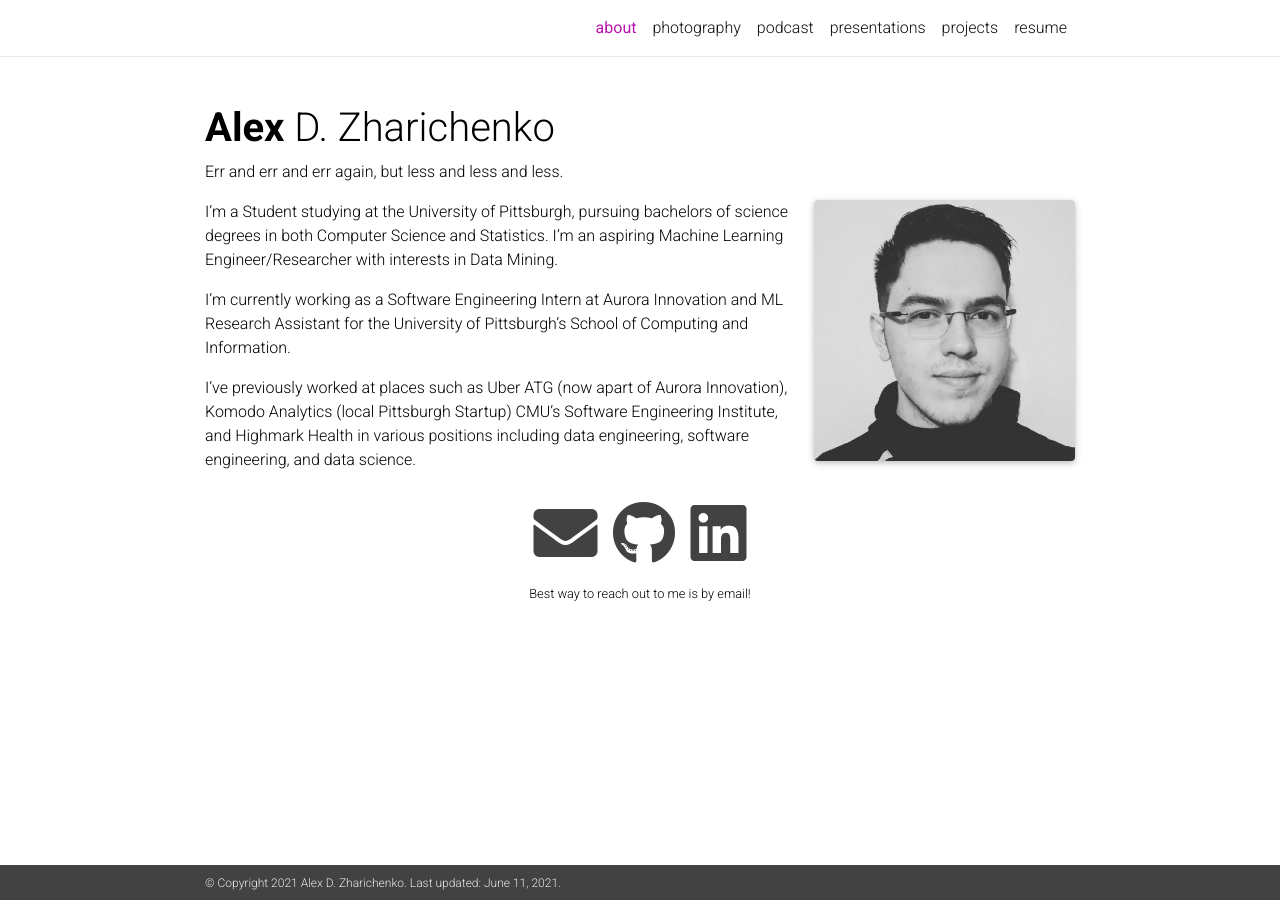
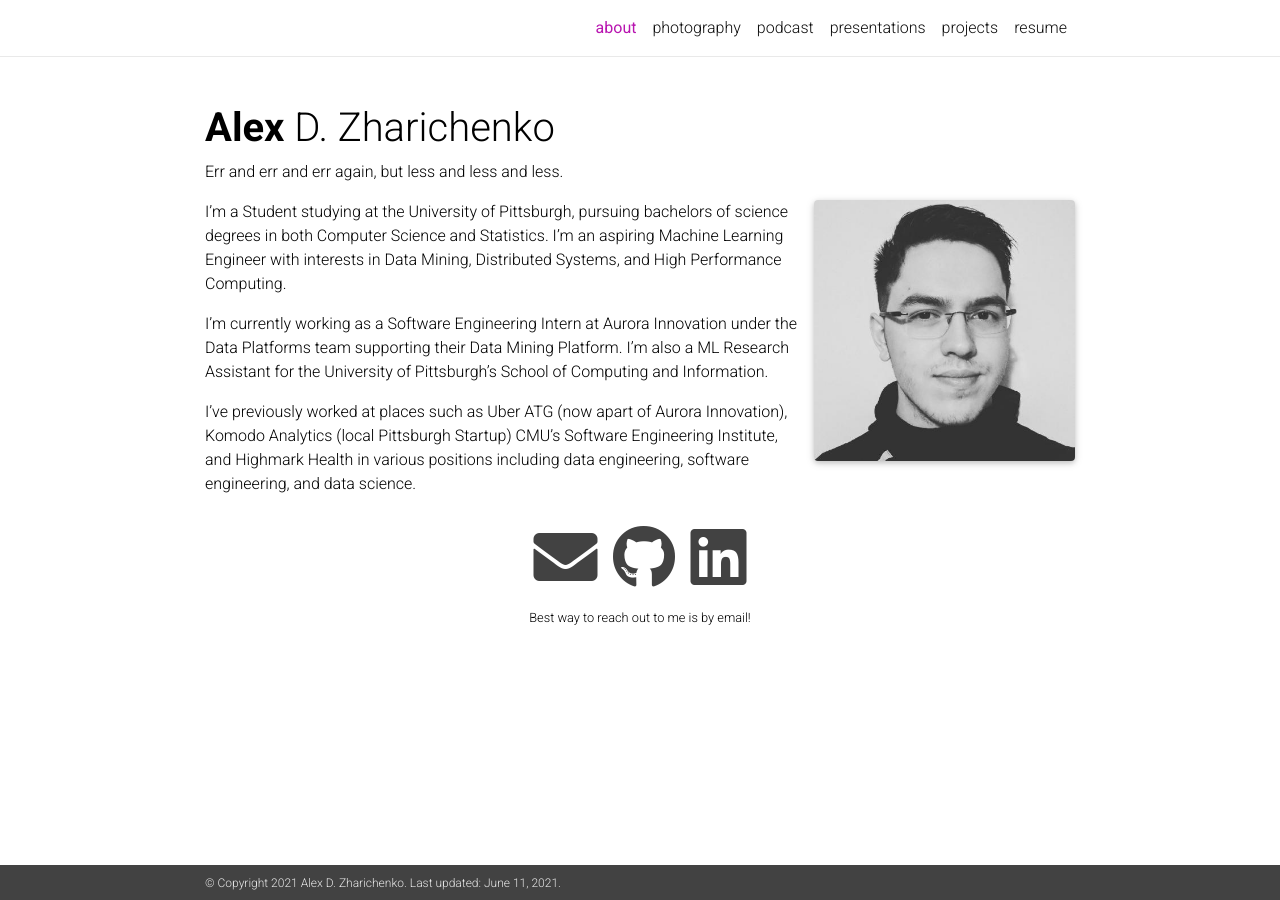
Before and after one commit to azharichenko/alexzharichenko.me, a Jekyll site: the page built from _pages/about.md, in a window 1280 px wide. Built offline with Jekyll 4.4.1, drawn with Linux system fonts in a browser that asks for light colours; nearby versions of some CDN libraries; a style sheet for code colours, icons or effects is not loaded.

Commit message:
Updating about section

```diff
--- a/_pages/about.md
+++ b/_pages/about.md
@@ -12,8 +12,8 @@ news: false  # includes a list of news items
 social: true  # includes social icons at the bottom of the page
 ---
 
-I'm a Student studying at the University of Pittsburgh, pursuing bachelors of science degrees in both Computer Science and Statistics. I'm an aspiring Machine Learning Engineer/Researcher with interests in Data Mining.
+I'm a Student studying at the University of Pittsburgh, pursuing bachelors of science degrees in both Computer Science and Statistics. I'm an aspiring Machine Learning Engineer with interests in Data Mining, Distributed Systems, and High Performance Computing.
 
-I'm currently working as a Software Engineering Intern at Aurora Innovation and ML Research Assistant for the University of Pittsburgh's School of Computing and Information.
+I'm currently working as a Software Engineering Intern at Aurora Innovation under the Data Platforms team supporting their Data Mining Platform. I'm also a ML Research Assistant for the University of Pittsburgh's School of Computing and Information.
 
 I've previously worked at places such as Uber ATG (now apart of Aurora Innovation), Komodo Analytics (local Pittsburgh Startup) CMU's Software Engineering Institute, and Highmark Health in various positions including data engineering, software engineering, and data science.
```
